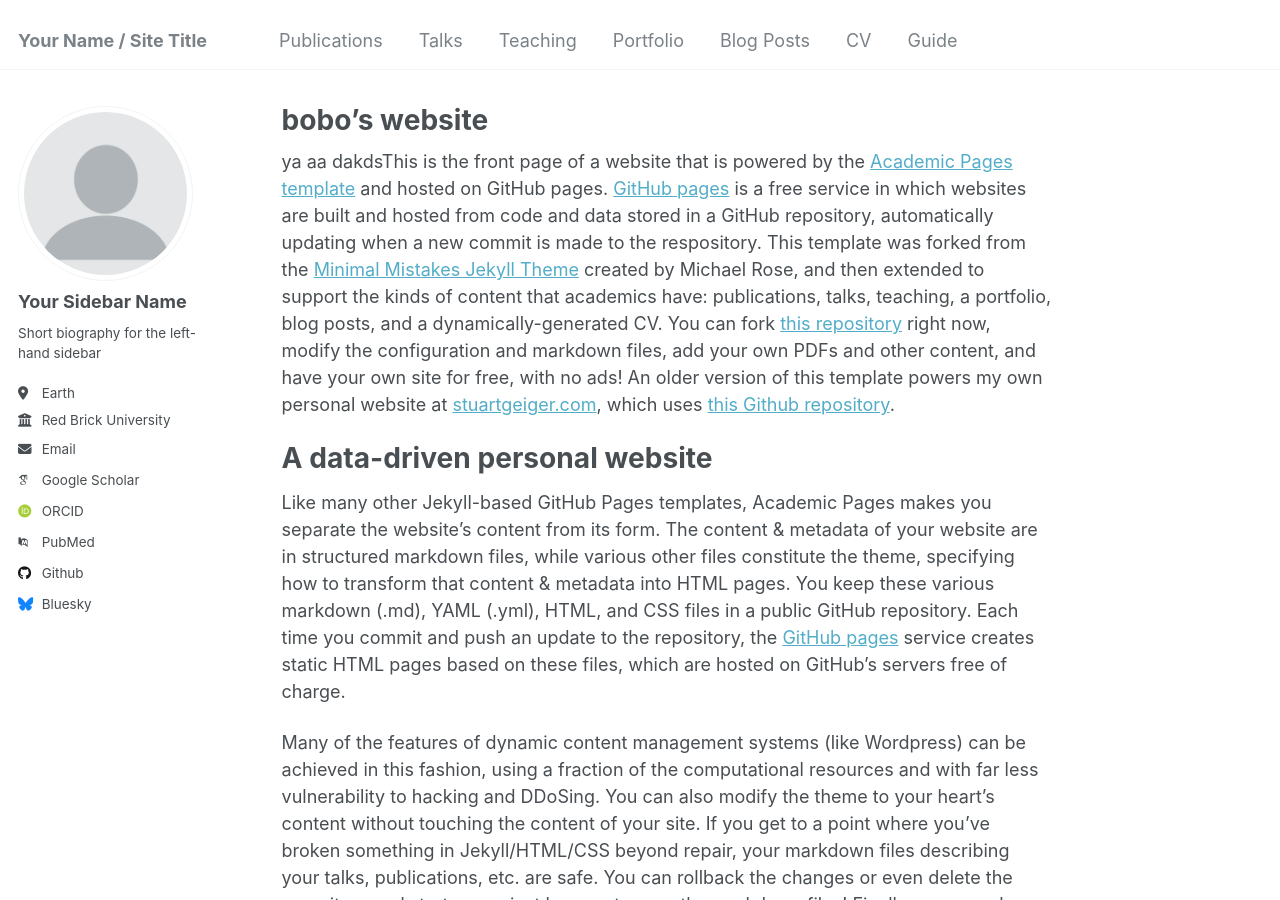
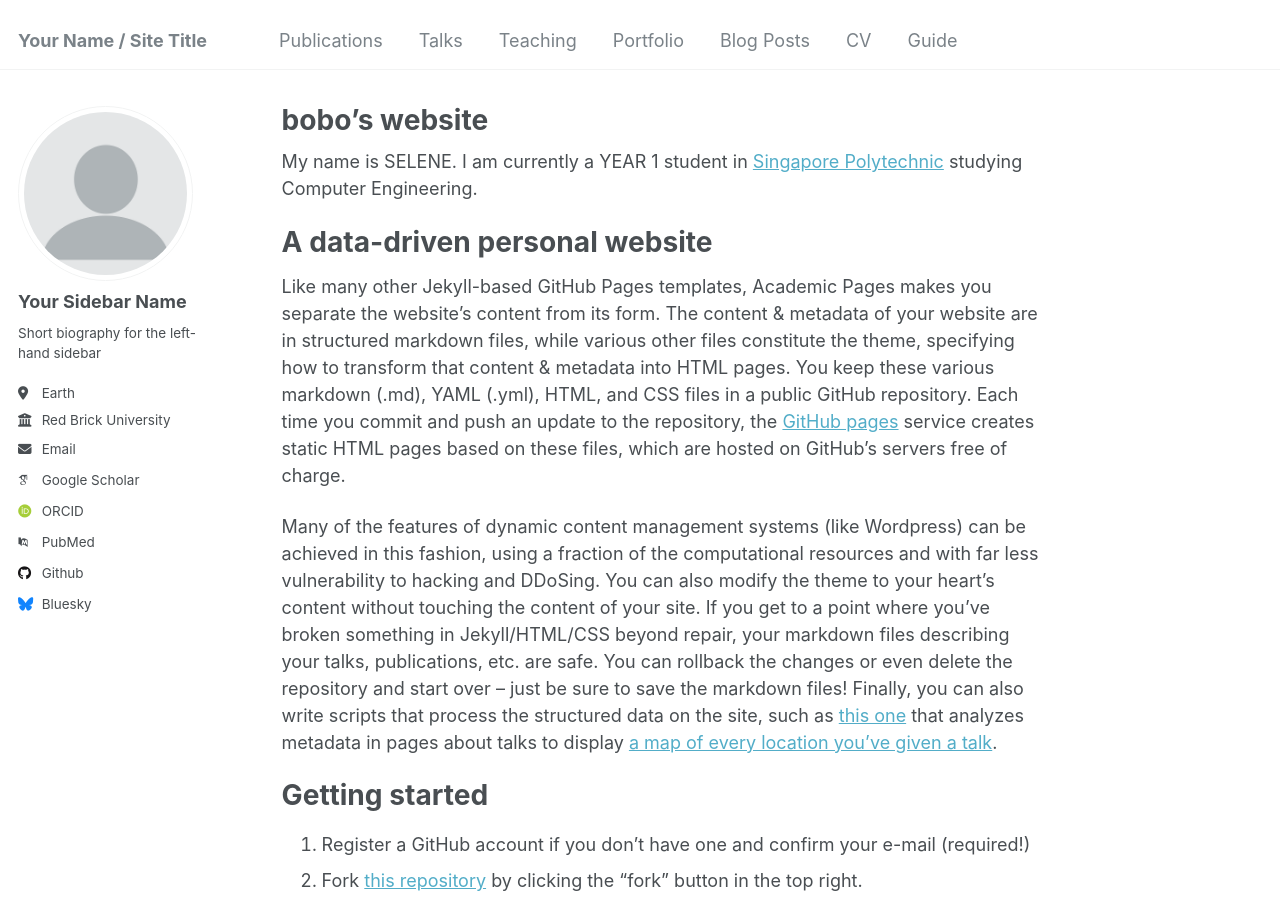
Before and after one commit to selenelim/selenelim.github.io, a Jekyll site: the page built from _pages/about.md, in a window 1280 px wide and 900 px high. Built offline with Jekyll 4.4.1, drawn with Linux system fonts in a browser that asks for light colours; some web fonts are replaced.

Commit message:
committed

```diff
--- a/_pages/about.md
+++ b/_pages/about.md
@@ -7,7 +7,8 @@ redirect_from:
   - /about.html
 ---
 
-ya aa dakdsThis is the front page of a website that is powered by the [Academic Pages template](https://github.com/academicpages/academicpages.github.io) and hosted on GitHub pages. [GitHub pages](https://pages.github.com) is a free service in which websites are built and hosted from code and data stored in a GitHub repository, automatically updating when a new commit is made to the respository. This template was forked from the [Minimal Mistakes Jekyll Theme](https://mmistakes.github.io/minimal-mistakes/) created by Michael Rose, and then extended to support the kinds of content that academics have: publications, talks, teaching, a portfolio, blog posts, and a dynamically-generated CV. You can fork [this repository](https://github.com/academicpages/academicpages.github.io) right now, modify the configuration and markdown files, add your own PDFs and other content, and have your own site for free, with no ads! An older version of this template powers my own personal website at [stuartgeiger.com](http://stuartgeiger.com), which uses [this Github repository](https://github.com/staeiou/staeiou.github.io).
+My name is SELENE.
+I am currently a YEAR 1 student in [Singapore Polytechnic](https://www.sp.edu.sg/) studying Computer Engineering.
 
 A data-driven personal website
 ======
```
